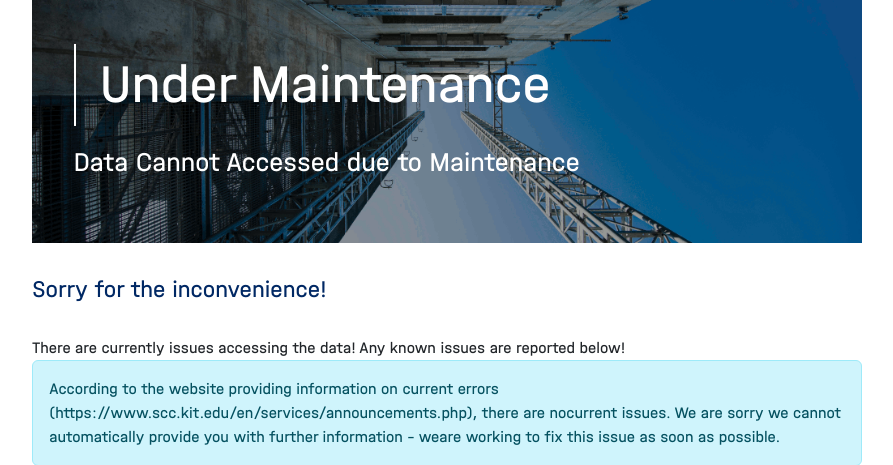
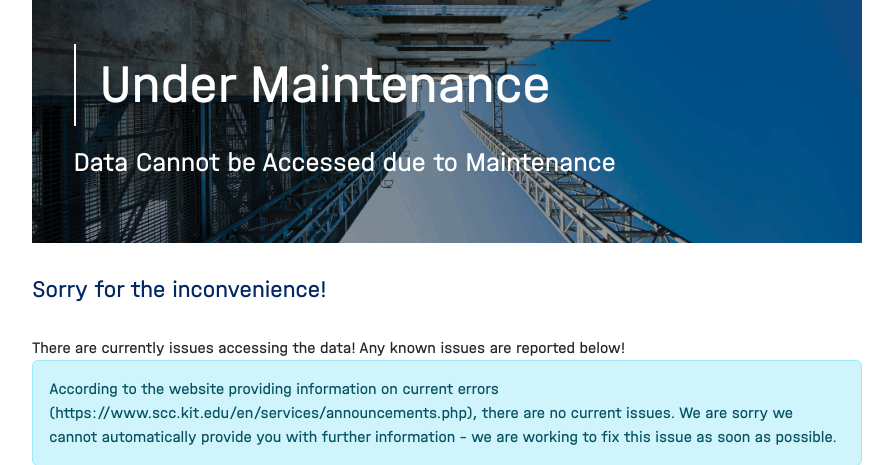
Before and after one commit to ARTIST-Association/PAINT, a Flask app: page /maintenance in a window 1280 px wide. Shown: the part 40-505 px from the top of the page, without its empty margins (193-1086 px from the left). Run offline with Flask 3, Linux system fonts and the light colour scheme; data that the repository does not hold is empty.

Commit message:
fix typos and spacing

```diff
--- a/html/templates/maintenance.html
+++ b/html/templates/maintenance.html
@@ -6,7 +6,7 @@
     <img class="img-fluid w-100" src="static/img/below.png">
     <div class="position-absolute top-50 start-5 translate-middle-y">
         <h1 class="px-4 py-2 fs-large border-start border-2 border-white paint-large-header">Under Maintenance</h1>
-        <p class="my-3 dynamic-p paint-small-header">Data Cannot Accessed due to Maintenance</p>
+        <p class="my-3 dynamic-p paint-small-header">Data Cannot be Accessed due to Maintenance</p>
     </div>
 </div>
 
--- a/html/wsgi.py
+++ b/html/wsgi.py
@@ -139,8 +139,8 @@ def maintenance() -> str:
                 message += "<br>".join(f"- {error}." for error in lsdf_messages)
             else:
                 message = (
-                    f"According to the website providing information on current errors ({scc_website}), there are no"
-                    f"current issues. We are sorry we cannot automatically provide you with further information - we"
+                    f"According to the website providing information on current errors ({scc_website}), there are no "
+                    f"current issues. We are sorry we cannot automatically provide you with further information - we "
                     f"are working to fix this issue as soon as possible."
                 )
         except Exception:
```
